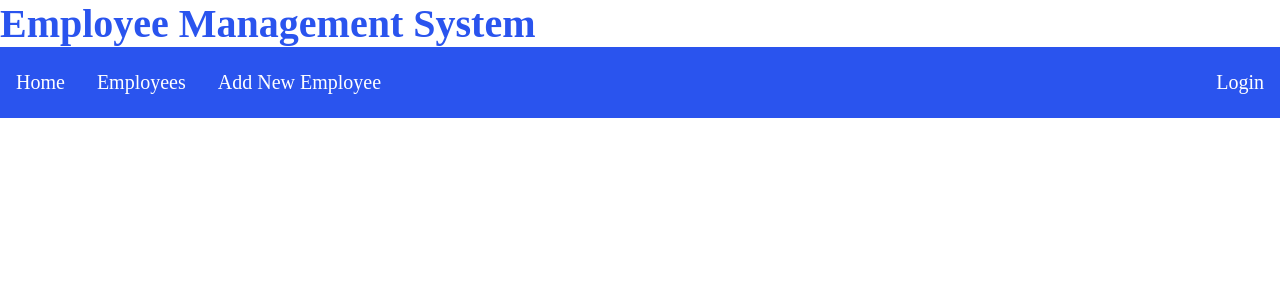
After one commit to anjumathew5000/EmployeeManagement, a Django app: page /home in a window 1280 px wide. The commit adds this page. Shown: the top 300 px of the page. Run offline with Django 4.2, Linux system fonts and the light colour scheme.

Commit message:
loginlogout

```diff
--- a/employee_app/forms.py
+++ b/employee_app/forms.py
@@ -29,5 +29,5 @@ class SalaryForm(forms.ModelForm):
 #                                 ])
 
 #     class Meta:
-#         model = UserFeedback
-#         fields = ("email", "name", "message")
+#         model = Employee
+#         fields = ("email", "first_name", "last_name","phone")
--- a/employee_app/urls.py
+++ b/employee_app/urls.py
@@ -1,18 +1,21 @@
 
 from django.urls import path
 from . import views
-from .views import Addemployee,Addsalary,EmployeeList,DeleteEmployee,EmployeeDetailView,EditEmployee
-
+from .views import Addemployee,Addsalary,EmployeeList,DeleteEmployee,EmployeeDetailView,EditEmployee,HomeView
+from django.contrib.auth.decorators import login_required
+from django.contrib.auth.views import LogoutView
 
 
 
 urlpatterns = [
     path('login',views.login,name="login"),
-    path('add_employee',Addemployee.as_view(), name = 'add_employee'),
-    path('add_salary/<int:emp_id>', Addsalary.as_view(), name = 'add_salary'),
-    path('add_salary', Addsalary.as_view(), name = 'add_salary'),
-    path('view_employee',EmployeeList.as_view(),name='view_employee') ,
-    path('edit_employee/<int:pk>',EditEmployee.as_view(),name='edit_employee'),
-    path('delete_employee/<int:pk>',DeleteEmployee.as_view(),name='delete_employee'),
-    path('detail_view_employee/<int:pk>',EmployeeDetailView.as_view(),name='detail_view_employee')
+    path('home',HomeView.as_view(),name="home"),
+    path('add_employee',login_required(Addemployee.as_view()), name = 'add_employee'),
+    path('add_salary/<int:emp_id>', login_required(Addsalary.as_view()), name = 'add_salary'),
+    path('add_salary',login_required(Addsalary.as_view()), name = 'add_salary'),
+    path('view_employee',login_required(EmployeeList.as_view()),name='view_employee') ,
+    path('edit_employee/<int:pk>',login_required(EditEmployee.as_view()),name='edit_employee'),
+    path('delete_employee/<int:pk>',login_required(DeleteEmployee.as_view()),name='delete_employee'),
+    path('detail_view_employee/<int:pk>',login_required(EmployeeDetailView.as_view()),name='detail_view_employee'),
+    path("logout/", LogoutView.as_view(), name="logout"),
 ]
--- a/employee_app/views.py
+++ b/employee_app/views.py
@@ -2,40 +2,42 @@ from django.shortcuts import render,redirect
 from django.contrib.auth import authenticate
 from django.contrib.auth import get_user_model
 from django.views.generic import DetailView,TemplateView
-from .models import Employee
+from .models import Employee,Account
 from django.views.generic.edit import UpdateView,CreateView,DeleteView
 from django.views.generic.list import ListView
 from .forms import EmployeeForm,SalaryForm
 from django.http import JsonResponse
+from django.contrib.auth.hashers import check_password
+from django.contrib.auth import login as auth_login
+from django.http import HttpResponseRedirect
 
 # Create your views here.
+
 
 def login(request):
     if request.method == 'POST':
         email    = request.POST['email']
-        password = request.POST['password']
-        print(email)
-        print(password)
-        user = authenticate(username=email, password=password)
-        print(user)
+        user = Account.objects.get(email=email)
+        user.backend = 'django.contrib.auth.backends.ModelBackend'
+
         if user is not None:
-
-            # A backend authenticated the credentials
+            auth_login(request, user)
             return redirect('add_employee')
         else:
-            # No backend authenticated the credentials
-            context={'message':'email or password incorrect'}
+            context={'message':'email incorrect'}
             return render(request,'login.html',context)
     else:
-         return render(request,'login.html')
+        return render(request,'login.html')
 
 
+class HomeView(TemplateView):
+    template_name ='home.html'
 
 class Addemployee(CreateView):
     def get(self, request, *args, **kwargs):
-        # checkUser(request)
-        print("yessss")
+
         return render(request, 'add_employee.html')
+
 
     def post(self, request, *args, **kwargs):
         try:
@@ -44,9 +46,8 @@ class Addemployee(CreateView):
 
                 if form.is_valid():
                     form.save()
-
+                    print("yesssssssssss")
                     emp_code = form.cleaned_data['employee_code']
-
                     emp_id=Employee.objects.get(employee_code=emp_code).id
                     print(emp_id)
                     d = {"success": True,"emp_id":emp_id}
@@ -60,10 +61,11 @@ class Addemployee(CreateView):
 
 class Addsalary(CreateView):
     def get(self, request, *args, **kwargs):
-        # checkUser(request)
+
         emp_id = self.kwargs['emp_id']
         emp_data =Employee.objects.get(id=emp_id)
         context={'employee':emp_data}
+
         return render(request, 'add_salary.html',context)
 
     def post(self, request, *args, **kwargs):
@@ -71,15 +73,19 @@ class Addsalary(CreateView):
             if self.request.method == "POST":
                 emp_id = self.request.POST['id']
                 form =SalaryForm(self.request.POST)
+                emp_data = Employee.objects.get(id=emp_id)
+                # employee_code = emp_data.employee_code
+                # if Salary.objects.filter(employee=emp_data).exists():
+                #     print("yes")
+                #     d={"success": False,"errors":"This Employee salary is already added !"}
+                #     return JsonResponse(d,status=400)
                 if form.is_valid():
+                    obj = form.save(commit=False)
+                    obj.employee= emp_data
+                    obj.save()
+                    d = {"success": True}
+                    return JsonResponse(d,status=200)
 
-                    obj = form.save(commit=False)
-                    obj.employee= Employee.objects.get(id=emp_id)
-                    obj.save()
-
-                    d = {"success": True}
-
-                    return JsonResponse(d, status=200)
                 else:
                     return JsonResponse({"success": False, "errors": form.errors.as_json()}, status=403)
             else:
@@ -99,8 +105,6 @@ class EmployeeDetailView(DetailView):
 
 class EditEmployee(UpdateView):
     model = Employee
-    # form_class = Employee
-    # pk_url_kwarg = 'pk'
     fields = [
         "first_name",
         "last_name",
--- a/employeemanagment/settings.py
+++ b/employeemanagment/settings.py
@@ -125,3 +125,6 @@ STATIC_URL = 'static/'
 # https://docs.djangoproject.com/en/4.1/ref/settings/#default-auto-field
 
 DEFAULT_AUTO_FIELD = 'django.db.models.BigAutoField'
+
+LOGOUT_REDIRECT_URL = "/home"
+LOGIN_URL='/login'
--- /dev/null
+++ b/templates/home.html
@@ -0,0 +1,97 @@
+
+<!DOCTYPE html>
+<html>
+<head>
+	<title>EMPLOYEE MANAGEMENT</title>
+	<style>
+		.head1 {
+			font-size:40px;
+			color:#2a54ee;
+			font-weight:bold;
+		}
+		.head2 {
+			font-size:17px;
+			margin-left:10px;
+			margin-bottom:15px;
+		}
+		body {
+			margin: 0 auto;
+			background-position:center;
+			background-size: contain;
+		}
+
+		.menu {
+			position: sticky;
+			top: 0;
+			background-color: #2a54ee;
+			padding:10px 0px 10px 0px;
+			color:white;
+			margin: 0 auto;
+			overflow: hidden;
+		}
+		.menu a {
+			float: left;
+			color: white;
+			text-align: center;
+			padding: 14px 16px;
+			text-decoration: none;
+			font-size: 20px;
+		}
+		.menu-log {
+			right: auto;
+			float: right;
+		}
+		footer {
+			width: 100%;
+			bottom: 0px;
+			background-color: #000;
+			color: #fff;
+			position: absolute;
+			padding-top:20px;
+			padding-bottom:50px;
+			text-align:center;
+			font-size:30px;
+			font-weight:bold;
+		}
+		.body_sec {
+			margin-left:20px;
+		}
+	</style>
+</head>
+
+<body>
+
+	<!-- Header Section -->
+	<header>
+		<div class="head1">Employee Management System</div>
+
+	</header>
+
+	<!-- Menu Navigation Bar -->
+	<nav class="menu">
+		<a href="#">Home</a>
+		<a href="{% url 'view_employee' %}">Employees</a>
+		<a href="{% url 'add_employee' %}">Add New Employee</a>
+        {% if user.is_authenticated  %}
+        <div class="menu-log">
+			<a href="{% url 'logout' %}">Logout</a>
+		</div>
+        {% else %}
+		<div class="menu-log">
+			<a href="{% url 'login' %}">Login</a>
+		</div>
+
+        {% endif %}
+	</nav>
+
+	<!-- Body section -->
+	<main class = "body_sec">
+		<section id="Content">
+
+			<h3></h3>
+		</section>
+	</main>
+
+
+</body>
+</html>
--- a/templates/index.html
+++ b/templates/index.html
@@ -8,6 +8,7 @@
     <!-- <link href="css/style.css" rel="stylesheet" > -->
   </head>
   <body>
+
     <section class="vh-100" style="background-color: white">
     <div class="container py-5 h-100">
         {% block content %}
--- a/templates/login.html
+++ b/templates/login.html
@@ -15,11 +15,7 @@
             <input type="email" id=""name="email" class="form-control form-control-lg" />
 
         </div>
-        <div class="form-outline mb-4">
-            <label class="form-label" style="float:left">Password</label>
-            <input type="password" id=""name="password" class="form-control form-control-lg" />
 
-        </div>
         <button class="btn btn-primary btn-lg btn-block" type="submit">Login</button>
         </form>
 
```
Also changed, not shown: templates/add_employee.html (+8 -8 lines), templates/add_salary.html (+13 -8 lines), templates/view_employee.html (+4 -3 lines), db.sqlite3.
